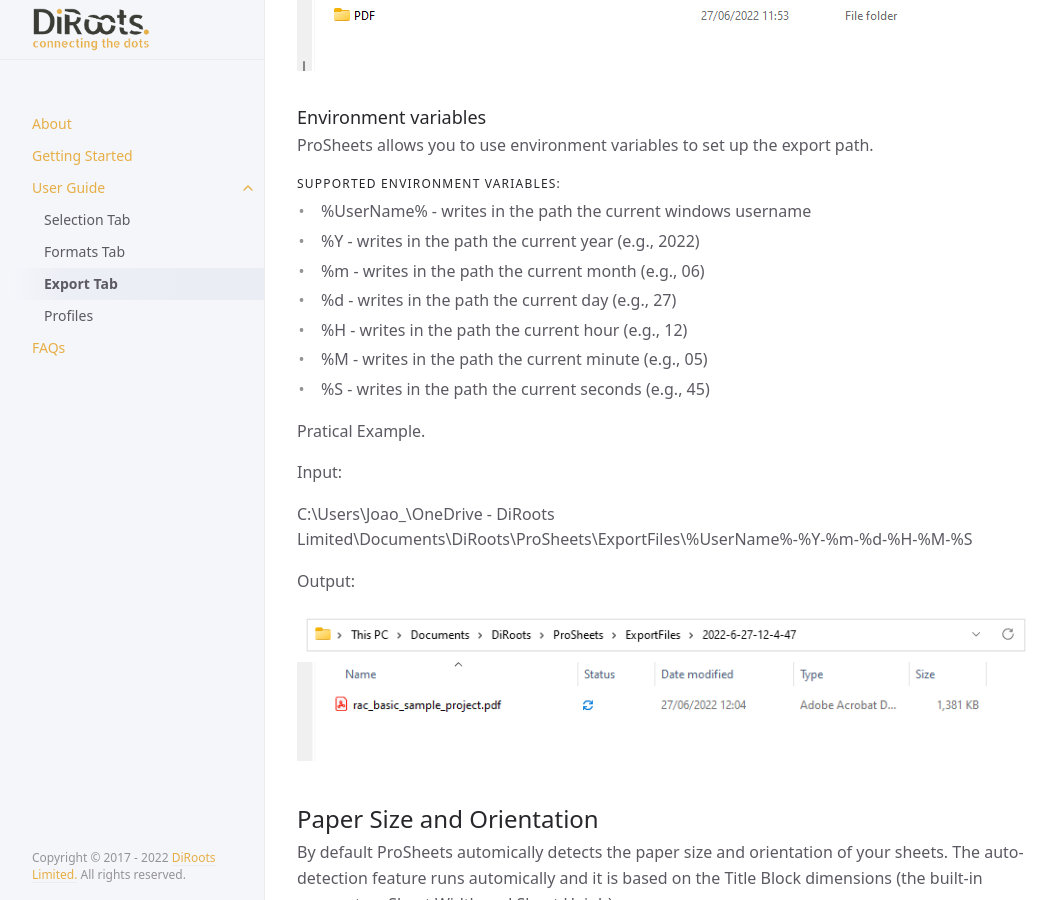
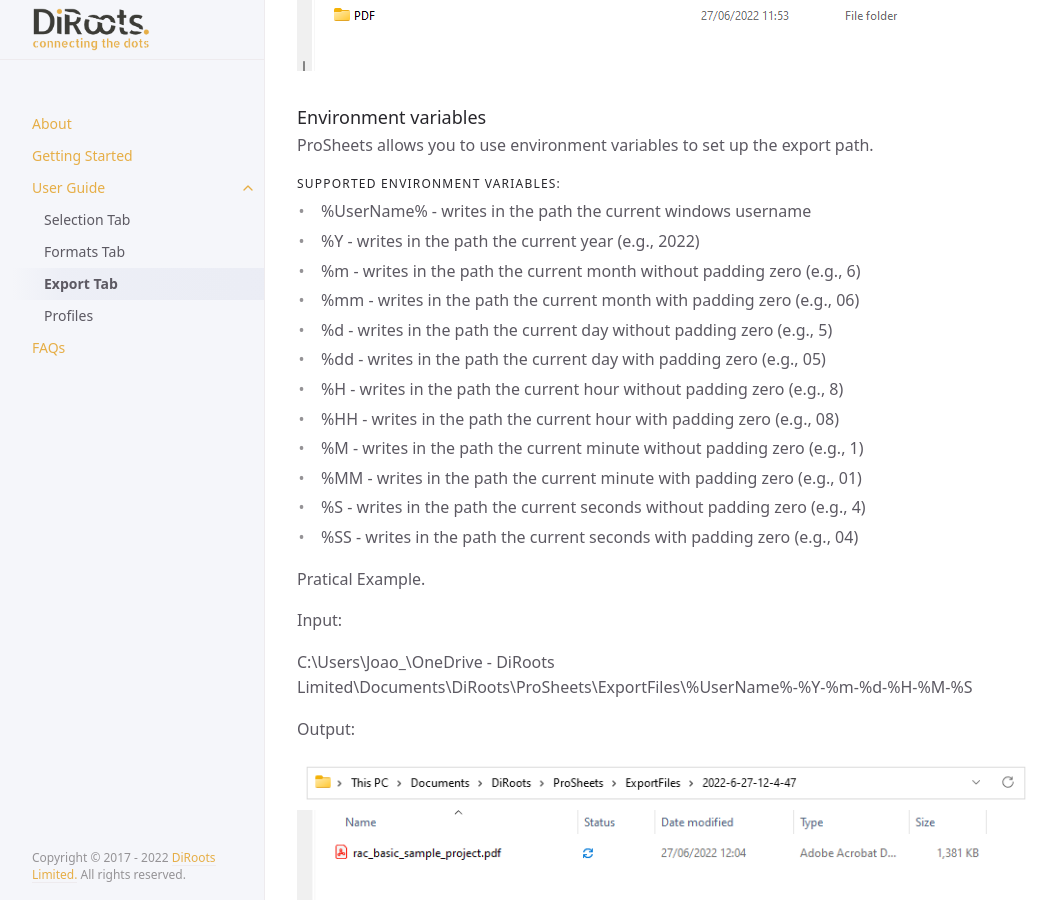
Before and after one commit to DiRoots-Limited/DiRoots.ProSheets.Releases, a Jekyll site: the page built from docs/ui-components/export-tab.md, in a window 1280 px wide and 900 px high, scrolled down 1680 px. Shown: the whole window, without its empty margins (107-1163 px from the left). Built offline with Jekyll 4.4.1, drawn with Linux system fonts in a browser that asks for light colours.

Commit message:
Update file path env variables
Update file path environment variables instructions

```diff
--- a/docs/ui-components/export-tab.md
+++ b/docs/ui-components/export-tab.md
@@ -47,11 +47,16 @@ ProSheets allows you to use environment variables to set up the export path.
 #### Supported environment variables:
 - %UserName% - writes in the path the current windows username
 - %Y - writes in the path the current year (e.g., 2022)
-- %m - writes in the path the current month (e.g., 06)
-- %d - writes in the path the current day (e.g., 27)
-- %H - writes in the path the current hour (e.g., 12)
-- %M - writes in the path the current minute (e.g., 05)
-- %S - writes in the path the current seconds (e.g., 45)
+- %m - writes in the path the current month without padding zero (e.g., 6)
+- %mm - writes in the path the current month with padding zero (e.g., 06)
+- %d - writes in the path the current day without padding zero (e.g., 5)
+- %dd - writes in the path the current day with padding zero (e.g., 05)
+- %H - writes in the path the current hour without padding zero (e.g., 8)
+- %HH - writes in the path the current hour with padding zero (e.g., 08)
+- %M - writes in the path the current minute without padding zero (e.g., 1)
+- %MM - writes in the path the current minute with padding zero (e.g., 01)
+- %S - writes in the path the current seconds without padding zero (e.g., 4)
+- %SS - writes in the path the current seconds with padding zero (e.g., 04)
 
 Pratical Example.
 
```
